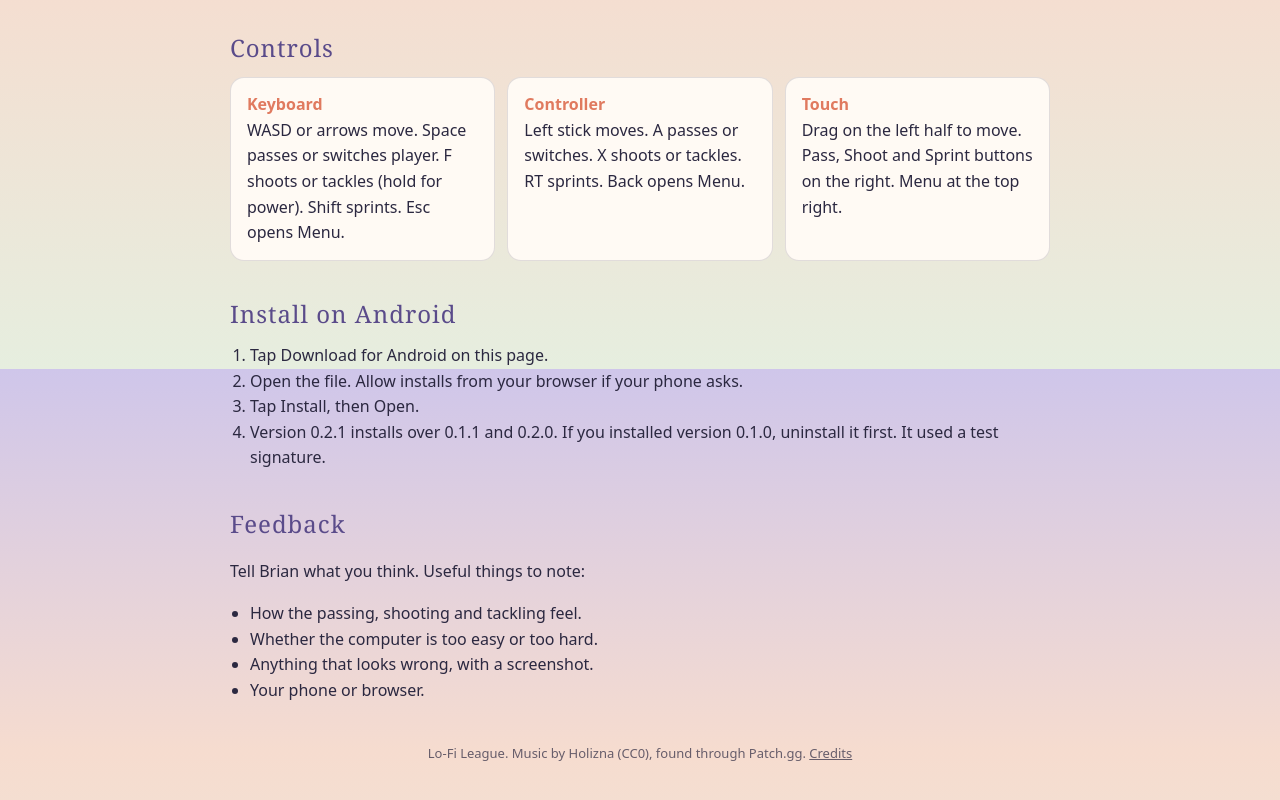
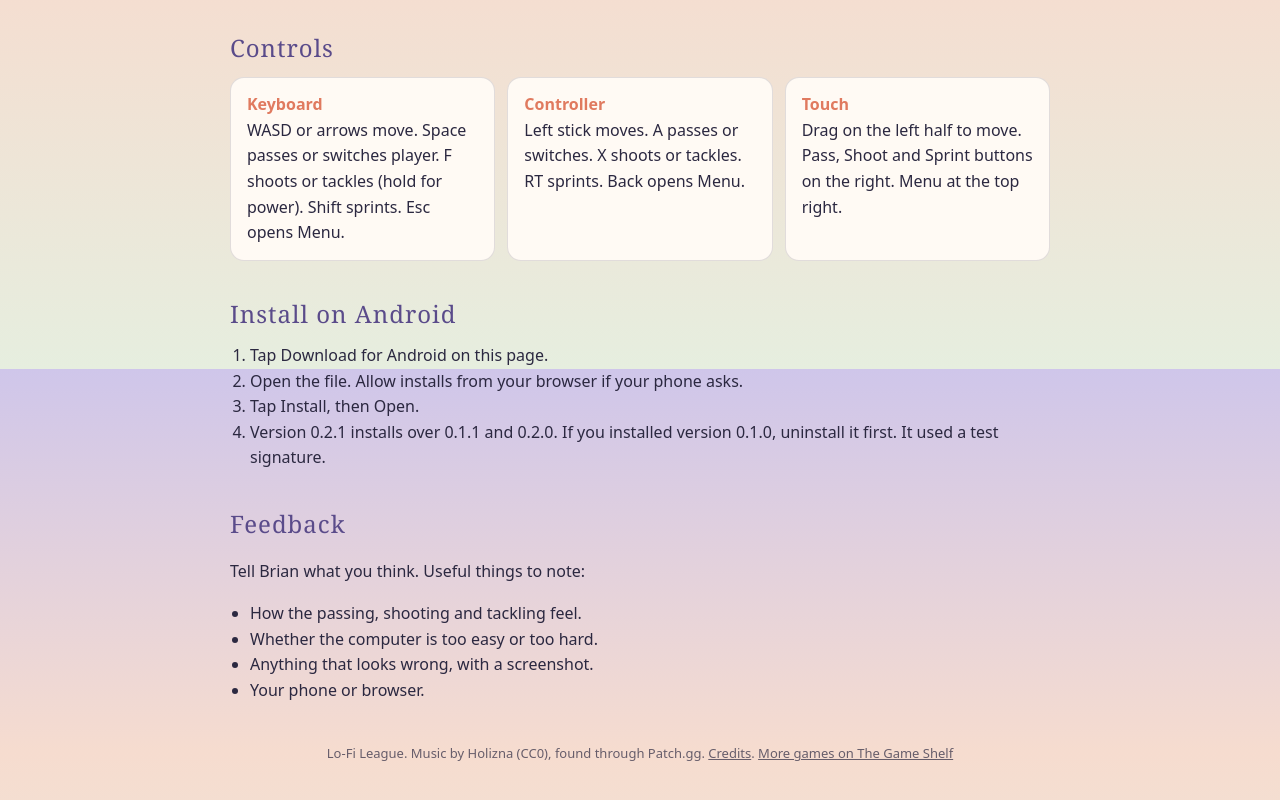
Before and after one commit to bclark10121-cloud/lo-fi-league, a plain HTML site: page docs/index.html in a window 1280 px wide. Shown: the part 1231-2031 px from the top of the page. Drawn offline with Linux system fonts and the light colour scheme.

Commit message:
Kit 1.4.0 (E6.7 saves), save store check and counter limits. Game Shelf footer link and card step (G1.10, G2.7)
No new game build. The live build gets kit 1.4.0 at the next release.

Co-Authored-By: Claude Opus 5.5 <noreply@anthropic.com>
Claude-Session: https://claude.ai/code/session_0117TTYC1LUzFv7pfkdZi4cY

```diff
--- a/docs/index.html
+++ b/docs/index.html
@@ -54,5 +54,5 @@ h2{font-family:Georgia,"Times New Roman",serif;letter-spacing:1px;color:var(--ac
 <h2>Feedback</h2>
 <p>Tell Brian what you think. Useful things to note:</p>
 <ul><li>How the passing, shooting and tackling feel.</li><li>Whether the computer is too easy or too hard.</li><li>Anything that looks wrong, with a screenshot.</li><li>Your phone or browser.</li></ul>
-<footer>Lo-Fi League. Music by Holizna (CC0), found through Patch.gg. <a href="https://github.com/bclark10121-cloud/lo-fi-league/blob/main/CREDITS.md">Credits</a></footer>
+<footer>Lo-Fi League. Music by Holizna (CC0), found through Patch.gg. <a href="https://github.com/bclark10121-cloud/lo-fi-league/blob/main/CREDITS.md">Credits</a>. <a href="https://bclark10121-cloud.github.io/">More games on The Game Shelf</a></footer>
 </main></body></html>
```
Also changed, not shown: 7 other files.
